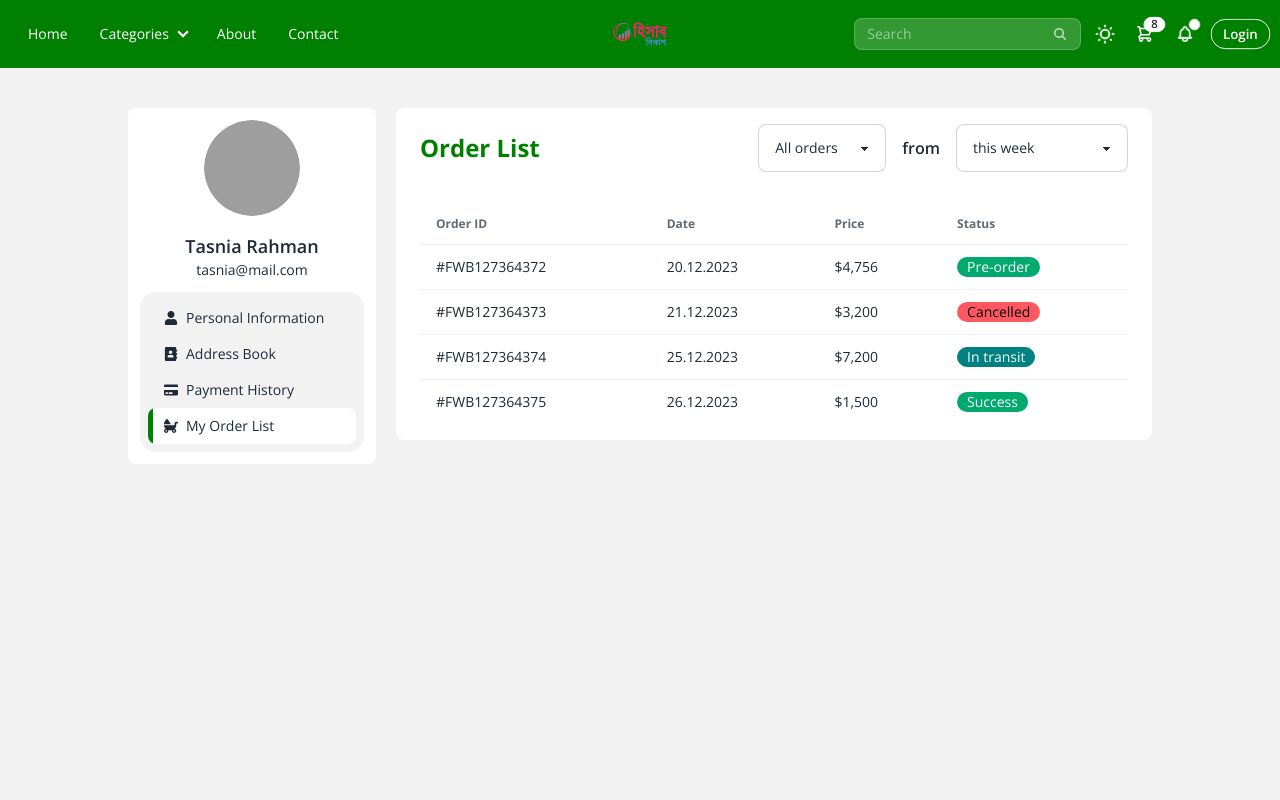
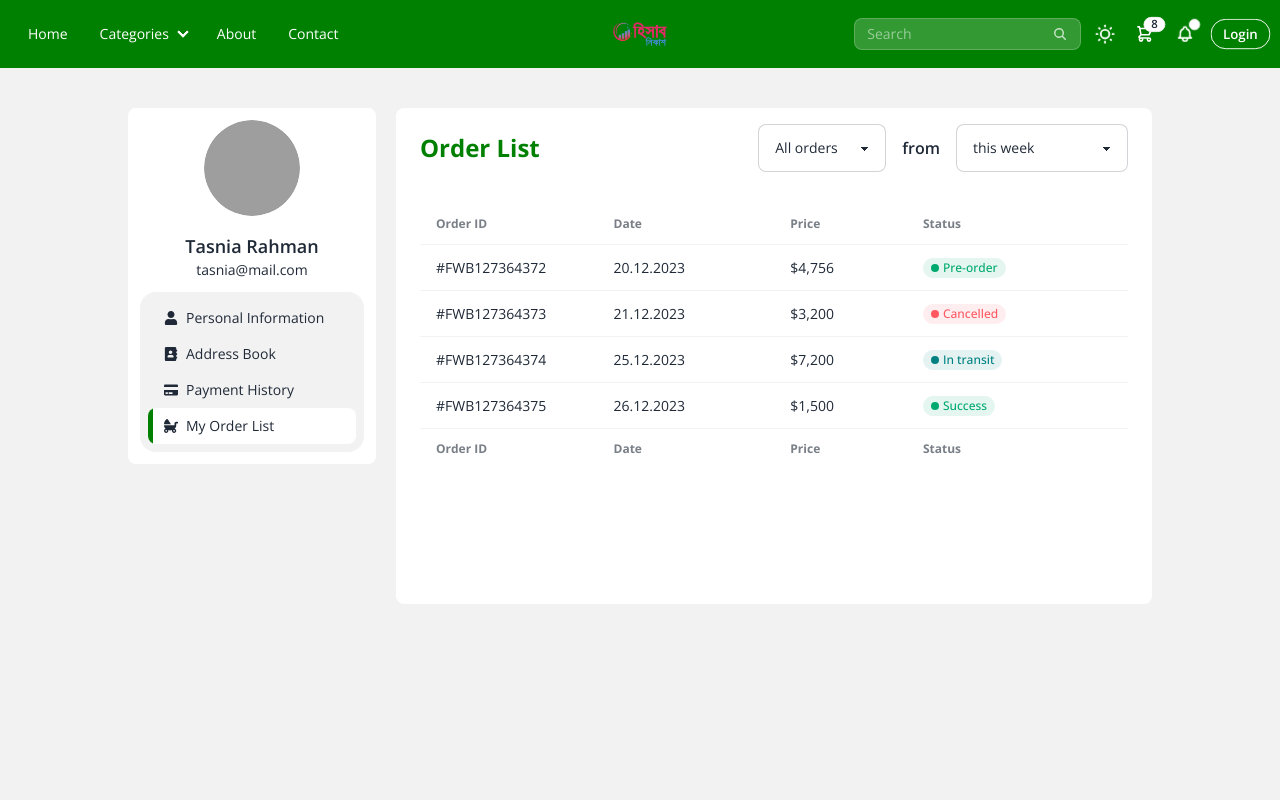
Before and after one commit to shunno-it-dev-team/fe-hn-ecom, a React (Vite) app: page /profile/order in a window 1280 px wide. Shown: the top 800 px of the page. Built offline with nearby package versions, Linux system fonts and the light colour scheme; grey boxes are pictures that could not be loaded.

Commit message:
[feat]: modified order history table

```diff
--- a/src/pages/private/order-history/OrderHistory.jsx
+++ b/src/pages/private/order-history/OrderHistory.jsx
@@ -1,140 +1,3 @@
-// import UtilTable from "../../../components/common/UtilTable";
-
-// const OrderHistory = () => {
-//   const columns = [
-//     {
-//       Header: "Order ID",
-//       accessor: "id",
-//       width: "20%",
-//     },
-//     {
-//       Header: "Date",
-//       accessor: "date",
-//       width: "20%",
-//     },
-//     {
-//       Header: "Price",
-//       accessor: "price",
-//       width: "15%",
-//     },
-//     {
-//       Header: "Status",
-//       accessor: "status",
-//       width: "25%",
-//       Cell: (row) => (
-//         <span
-//           className={`inline-flex items-center px-2 py-0.5 rounded-full text-xs font-medium ${
-//             row.status === "Cancelled"
-//               ? "bg-error/10 text-error"
-//               : row.status === "In transit"
-//               ? "bg-secondary/10 text-secondary"
-//               : "bg-success/10 text-success"
-//           }`}
-//         >
-//           {row.status === "Cancelled" ? (
-//             <span className="inline-block w-2 h-2 mr-1 bg-error rounded-full"></span>
-//           ) : row.status === "In transit" ? (
-//             <span className="inline-block w-2 h-2 mr-1 bg-secondary rounded-full"></span>
-//           ) : (
-//             <span className="inline-block w-2 h-2 mr-1 bg-success rounded-full"></span>
-//           )}
-//           {row.status}
-//         </span>
-//       ),
-//     },
-//   ];
-
-//   const data = [
-//     {
-//       id: "#FWB127364372",
-//       date: "20.12.2023",
-//       price: "$4,756",
-//       status: "Pre-order",
-//     },
-//     {
-//       id: "#FWB127364373",
-//       date: "21.12.2023",
-//       price: "$3,200",
-//       status: "Cancelled",
-//     },
-//     {
-//       id: "#FWB127364374",
-//       date: "25.12.2023",
-//       price: "$7,200",
-//       status: "In transit",
-//     },
-//     {
-//       id: "#FWB127364375",
-//       date: "26.12.2023",
-//       price: "$1,500",
-//       status: "Success",
-//     },
-//   ];
-
-//   return (
-//     <section className="bg-base-100 py-2 antialiased">
-//       <div className="mx-auto max-w-screen-xl px-4 2xl:px-0">
-//         <div className="mx-auto max-w-5xl">
-//           {/* HEADER */}
-//           <div className="gap-4 sm:flex sm:items-center sm:justify-between">
-//             <h2 className="text-xl font-bold text-primary sm:text-2xl">
-//               Order List
-//             </h2>
-//             <div className="mt-6 gap-4 sm:mt-0 sm:flex sm:items-center">
-//               <div>
-//                 <label
-//                   htmlFor="order-type"
-//                   className="sr-only text-sm text-base-content/40"
-//                 >
-//                   Select order type
-//                 </label>
-//                 <select
-//                   id="order-type"
-//                   className="select select-bordered w-full min-w-[8rem] text-sm"
-//                 >
-//                   <option selected>All orders</option>
-//                   <option value="pre-order">Pre-order</option>
-//                   <option value="transit">In transit</option>
-//                   <option value="confirmed">Confirmed</option>
-//                   <option value="cancelled">Cancelled</option>
-//                 </select>
-//               </div>
-//               <span className="inlinebold">from</span>
-//               <div>
-//                 <label
-//                   htmlFor="duration"
-//                   className="sr-only text-sm text-base-content/40"
-//                 >
-//                   Select duration
-//                 </label>
-//                 <select
-//                   id="duration"
-//                   className="select select-bordered w-full text-sm"
-//                 >
-//                   <option selected>this week</option>
-//                   <option value="this month">this month</option>
-//                   <option value="last 3 months">the last 3 months</option>
-//                   <option value="last 6 months">the last 6 months</option>
-//                   <option value="this year">this year</option>
-//                 </select>
-//               </div>
-//             </div>
-//           </div>
-
-//           {/* ORDER TABLE */}
-//           <div className="mt-6 flow-root sm:mt-8">
-//             <div className="overflow-x-auto">
-//               <UtilTable columns={columns} data={data} />
-//             </div>
-//           </div>
-//         </div>
-//       </div>
-//     </section>
-//   );
-// };
-
-// export default OrderHistory;
-
 import UtilTable from "../../../components/common/UtilTable";
 
 const OrderHistory = () => {
@@ -263,38 +126,7 @@ const OrderHistory = () => {
           {/* ORDER TABLE */}
           <div className="mt-6 flow-root sm:mt-8">
             <div className="overflow-x-auto">
-              <table className="table w-full text-sm">
-                <thead className="text-base-content/70">
-                  <tr>
-                    <th>Order ID</th>
-                    <th>Date</th>
-                    <th>Price</th>
-                    <th>Status</th>
-                  </tr>
-                </thead>
-                <tbody>
-                  {data.map((order, index) => (
-                    <tr key={index}>
-                      <td>{order.id}</td>
-                      <td>{order.date}</td>
-                      <td>{order.price}</td>
-                      <td>
-                        <span
-                          className={`badge ${
-                            order.status === "Cancelled"
-                              ? "badge-error"
-                              : order.status === "In transit"
-                              ? "badge-secondary"
-                              : "badge-success"
-                          }`}
-                        >
-                          {order.status}
-                        </span>
-                      </td>
-                    </tr>
-                  ))}
-                </tbody>
-              </table>
+              <UtilTable columns={columns} data={data} border={false} />
             </div>
           </div>
         </div>
```
